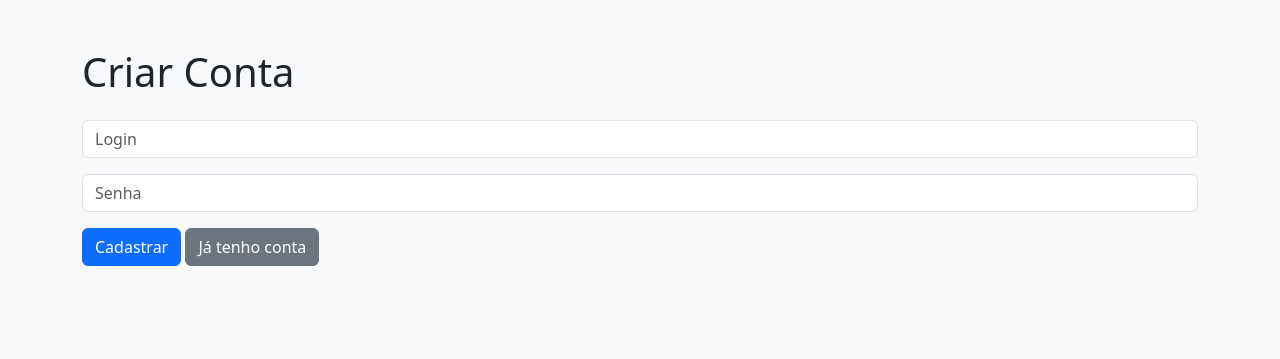
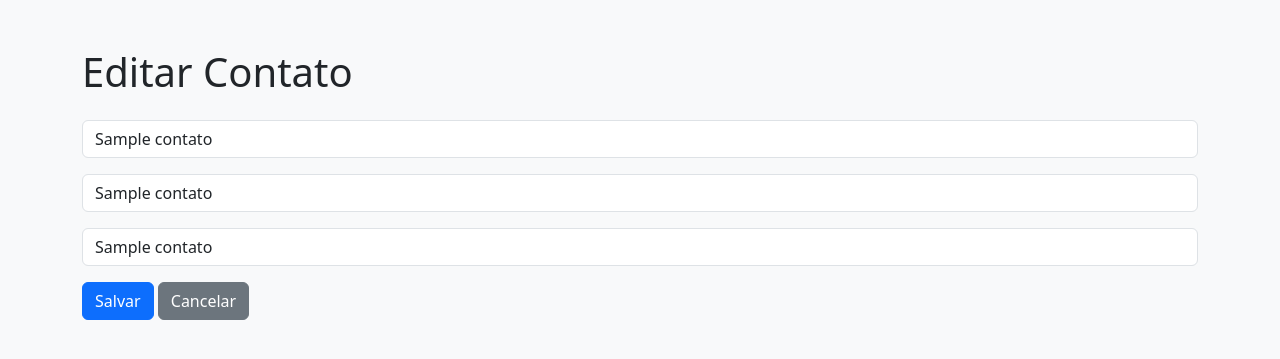
Before and after one commit to jooaopauletti/flask-agenda, a Flask app: template templates/editar.html in a window 1280 px wide. Shown: the top 359 px of the page. Run offline with Flask 3, Linux system fonts and the light colour scheme; the template is opened without the code that fills it: most values are stand-ins (such as "Sample title", 1, 10 or a date in 2020).

Commit message:
feat: autenticacao completa - login, logout, cadastro e filtro de contatos por usuario

```diff
--- a/app.py
+++ b/app.py
@@ -2,8 +2,8 @@ from dotenv import load_dotenv
 import os
 import database
 import sqlite3
-from flask import Flask, render_template, request, redirect, flash
-from werkzeug.security import generate_password_hash
+from flask import Flask, render_template, request, redirect, flash, session
+from werkzeug.security import generate_password_hash, check_password_hash
 
 load_dotenv()
 SECRET_KEY = os.getenv('SECRET_KEY')
@@ -14,15 +14,19 @@ database.criar_banco()
 
 @app.route('/')
 def index():
+    if 'usuario_id' not in session:
+        return redirect('/login')
     conn = sqlite3.connect('agenda.db')
     cursor = conn.cursor()
-    cursor.execute('SELECT * FROM contatos')
+    cursor.execute('SELECT * FROM contatos WHERE usuario_id = ?', (session['usuario_id'],))
     contatos = cursor.fetchall()
     conn.close()
     return render_template('index.html', contatos=contatos)
 
 @app.route('/adicionar', methods=['POST'])
 def adicionar():
+    if 'usuario_id' not in session:
+        return redirect('/login')
     nome = request.form['nome'].strip()
     telefone = request.form['telefone'].strip()
     email = request.form['email'].strip()
@@ -31,7 +35,7 @@ def adicionar():
         return redirect('/')
     conn = sqlite3.connect('agenda.db')
     cursor = conn.cursor()
-    cursor.execute('INSERT INTO contatos (nome, telefone, email) VALUES (?, ?, ?)', (nome, telefone, email))
+    cursor.execute('INSERT INTO contatos (nome, telefone, email, usuario_id) VALUES (?, ?, ?, ?)', (nome, telefone, email, session['usuario_id']))
     conn.commit()
     conn.close()
     flash('Contato adicionado com sucesso!')
@@ -39,24 +43,32 @@ def adicionar():
 
 @app.route('/deletar/<int:id>', methods=['POST'])
 def deletar(id):
+    if 'usuario_id' not in session:
+        return redirect('/login')
     conn = sqlite3.connect('agenda.db')
     cursor = conn.cursor()
-    cursor.execute('DELETE FROM contatos WHERE id = ?', (id,))
+    cursor.execute('DELETE FROM contatos WHERE id = ? AND usuario_id = ?', (id, session['usuario_id']))
     conn.commit()
     conn.close()
     return redirect('/')
 
 @app.route('/editar/<int:id>', methods=['GET'])
 def editar(id):
+    if 'usuario_id' not in session:
+        return redirect('/login')
     conn = sqlite3.connect('agenda.db')
     cursor = conn.cursor()
-    cursor.execute('SELECT * FROM contatos WHERE id = ?', (id,))
+    cursor.execute('SELECT * FROM contatos WHERE id = ? AND usuario_id = ?', (id, session['usuario_id']))
     contato = cursor.fetchone()
     conn.close()
+    if contato is None:
+        return redirect('/')
     return render_template('editar.html', contato=contato)
 
 @app.route('/atualizar/<int:id>', methods=['POST'])
 def atualizar(id):
+    if 'usuario_id' not in session:
+        return redirect('/login')
     nome = request.form['nome'].strip()
     telefone = request.form['telefone'].strip()
     email = request.form['email'].strip()
@@ -65,7 +77,7 @@ def atualizar(id):
         return redirect('/editar/' + str(id))
     conn = sqlite3.connect('agenda.db')
     cursor = conn.cursor()
-    cursor.execute('UPDATE contatos SET nome=?, telefone=?, email=? WHERE id=?', (nome, telefone, email, id))
+    cursor.execute('UPDATE contatos SET nome=?, telefone=?, email=? WHERE id=? AND usuario_id=?', (nome, telefone, email, id, session['usuario_id']))
     conn.commit()
     conn.close()
     return redirect('/')
@@ -99,5 +111,32 @@ def cadastrar():
     flash('Cadastro realizado com sucesso!')
     return redirect('/login')
 
+@app.route('/login', methods=['GET'])
+def login():
+    return render_template('login.html')
+
+@app.route('/entrar', methods=['POST'])
+def entrar():
+    login = request.form['login'].strip()
+    senha = request.form['senha'].strip()
+
+    conn = sqlite3.connect('agenda.db')
+    cursor = conn.cursor()
+    cursor.execute('SELECT * FROM usuarios WHERE login = ?', (login,))
+    usuario = cursor.fetchone()
+    conn.close()
+
+    if usuario and check_password_hash(usuario[2], senha):
+        session['usuario_id'] = usuario[0]
+        return redirect('/')
+
+    flash('Login ou senha inválidos!')
+    return redirect('/login')
+
+@app.route('/logout')
+def logout():
+    session.pop('usuario_id', None)
+    return redirect('/login')
+
 if __name__ == '__main__':
     app.run(debug=True)
--- a/templates/cadastro.html
+++ b/templates/cadastro.html
@@ -22,3 +22,9 @@
         <div class="mb-3">
             <input type="password" name="senha" class="form-control" placeholder="Senha">
         </div>
+        <button type="submit" class="btn btn-primary">Cadastrar</button>
+        <a href="/login" class="btn btn-secondary">Já tenho conta</a>
+    </form>
+</div>
+</body>
+</html>
--- a/templates/editar.html
+++ b/templates/editar.html
@@ -3,11 +3,11 @@
 <head>
     <link rel="stylesheet" href="https://cdn.jsdelivr.net/npm/bootstrap@5.3.0/dist/css/bootstrap.min.css">
     <link rel="stylesheet" href="{{ url_for('static', filename='style.css') }}">
-    <title>Cadastro</title>
+    <title>Editar Contato</title>
 </head>
 <body class="bg-light">
 <div class="container mt-5">
-    <h1 class="mb-4">Criar Conta</h1>
+    <h1 class="mb-4">Editar Contato</h1>
     {% with messages = get_flashed_messages() %}
     {% if messages %}
         {% for message in messages %}
@@ -15,15 +15,18 @@
         {% endfor %}
     {% endif %}
     {% endwith %}
-    <form action="/cadastrar" method="POST">
+    <form action="/atualizar/{{ contato[0] }}" method="POST">
         <div class="mb-3">
-            <input type="text" name="login" class="form-control" placeholder="Login">
+            <input type="text" name="nome" class="form-control" value="{{ contato[1] }}" placeholder="Nome">
         </div>
         <div class="mb-3">
-            <input type="password" name="senha" class="form-control" placeholder="Senha">
+            <input type="text" name="telefone" class="form-control" value="{{ contato[2] }}" placeholder="Telefone">
         </div>
-        <button type="submit" class="btn btn-primary">Cadastrar</button>
-        <a href="/login" class="btn btn-secondary">Já tenho conta</a>
+        <div class="mb-3">
+            <input type="text" name="email" class="form-control" value="{{ contato[3] }}" placeholder="Email">
+        </div>
+        <button type="submit" class="btn btn-primary">Salvar</button>
+        <a href="/" class="btn btn-secondary">Cancelar</a>
     </form>
 </div>
 </body>
--- a/templates/index.html
+++ b/templates/index.html
@@ -7,7 +7,10 @@
 </head>
 <body class="bg-light">
 <div class="container mt-5">
-    <h1 class="mb-4">Agenda de Contatos</h1>
+    <div class="d-flex justify-content-between align-items-center mb-4">
+        <h1>Agenda de Contatos</h1>
+        <a href="/logout" class="btn btn-outline-danger">Sair</a>
+    </div>
 
     {% with messages = get_flashed_messages() %}
     {% if messages %}
```
